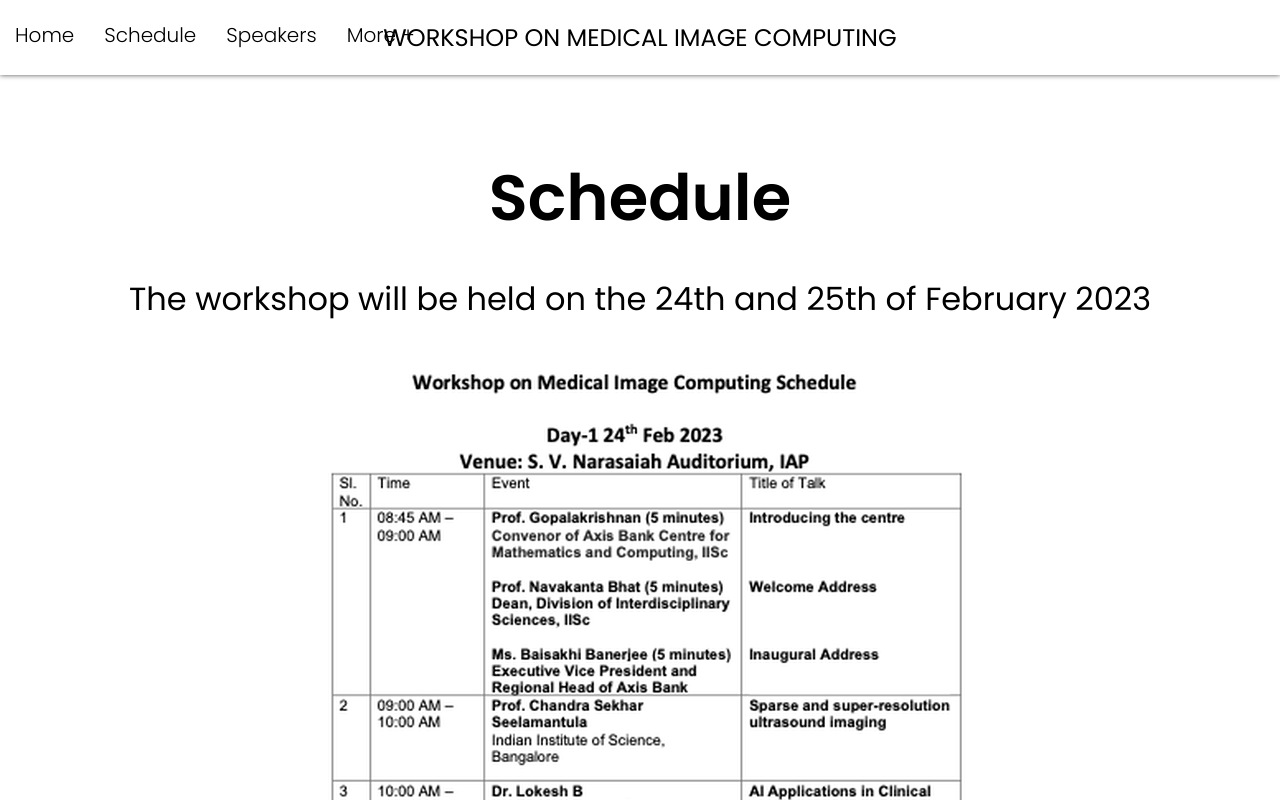
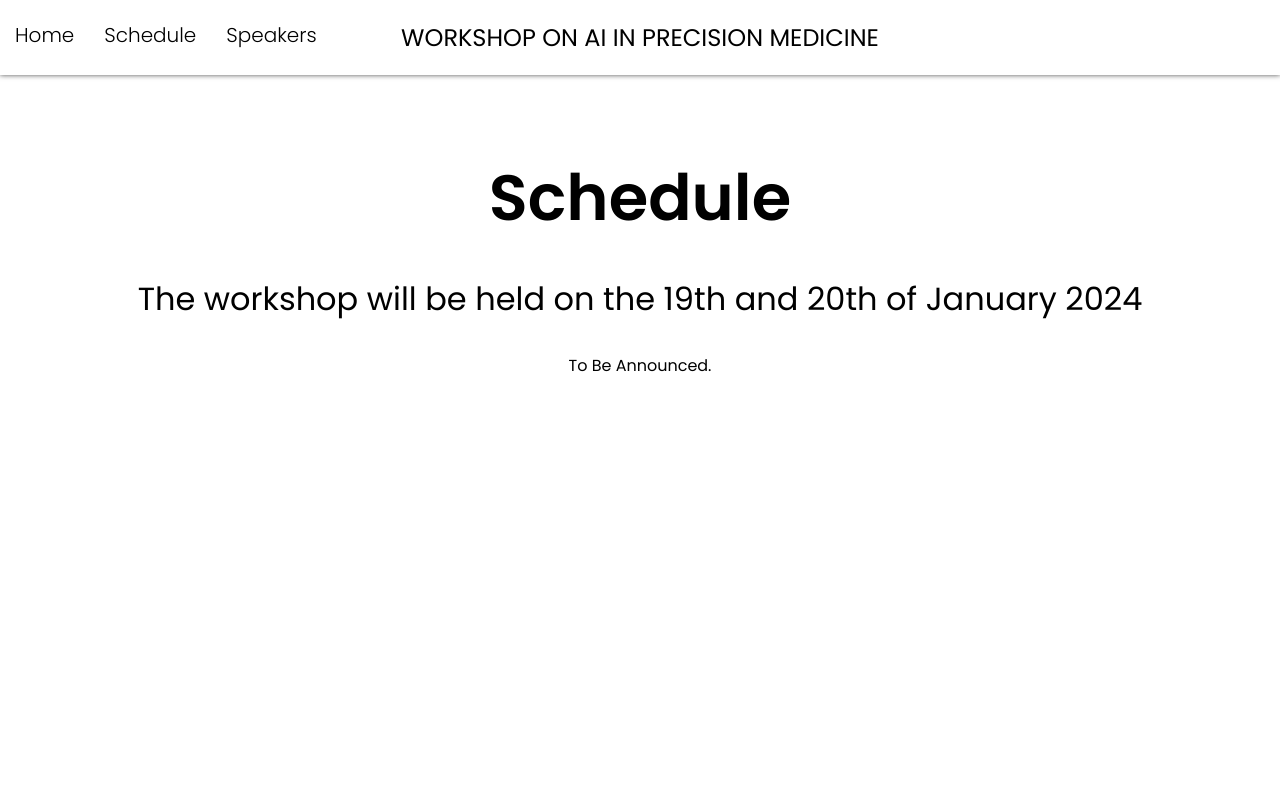
Before and after one commit to crocs-in-socks/IIScite, a React (Create React App) app in the folder frontend/: page /schedule in a window 1280 px wide. Shown: the top 800 px of the page. Built offline with nearby package versions, Linux system fonts and the light colour scheme.

Commit message:
Changes v2

```diff
--- a/frontend/src/components/LandingScreen.js
+++ b/frontend/src/components/LandingScreen.js
@@ -6,7 +6,7 @@ export default function LandingScreen() {
         <>
             <div className="screen-container">
                 <div className="screen-text-container">
-                    Workshop on Medical Image Computing 2023
+                    WORKSHOP ON AI IN PRECISION MEDICINE
                 </div>
             </div>
         </>
--- a/frontend/src/components/Navbar.js
+++ b/frontend/src/components/Navbar.js
@@ -16,13 +16,10 @@ export default function Navbar() {
                         <div className="navbar-list-item navbar-left">
                             <a href="/speakers" className="navbar-link">Speakers</a>
                         </div>
-                        <div className="navbar-list-item navbar-left">
-                            More +
-                        </div>
                     </div>
                 </div>
                 <div className="navbar-list-item navbar-title">
-                    WORKSHOP ON MEDICAL IMAGE COMPUTING
+                    WORKSHOP ON AI IN PRECISION MEDICINE
                 </div>
             </div>
         </>
--- a/frontend/src/components/SpeakerComponent.js
+++ b/frontend/src/components/SpeakerComponent.js
@@ -2,14 +2,6 @@ import React from "react";
 import Speaker from "./SpeakerCard";
 import "../styles/SpeakerComponent.css";
 import SpeakerImage1 from "../assets/images/speaker.jpeg";
-import SpeakerImage2 from "../assets/images/speaker2.jpg";
-import SpeakerImage3 from "../assets/images/speaker3.jpeg";
-import SpeakerImage4 from "../assets/images/speaker4.jpeg";
-import SpeakerImage5 from "../assets/images/speaker5.png";
-import SpeakerImage6 from "../assets/images/speaker6.png";
-import SpeakerImage7 from "../assets/images/speaker7.jpeg";
-import SpeakerImage8 from "../assets/images/speaker8.jpeg";
-import SpeakerImage9 from "../assets/images/speaker9.jpg";
 
 export default function Speakers() {
     return(
@@ -21,18 +13,6 @@ export default function Speakers() {
                 </div>
                 <div className="speakercomponent-row">
                     <Speaker image={SpeakerImage1} name={"Prof. Phaneendra Yalavarthy, IISc Bengaluru"}/>
-                    <Speaker image={SpeakerImage2} name={"Dr. Lokesh B, Aster CMI"}/>
-                    <Speaker image={SpeakerImage3} name={"Dr. Mythri Shankar, Aster CMI"}/>
-                </div>
-                <div className="speakercomponent-row">
-                    <Speaker image={SpeakerImage4} name={"Prof. Pradipta Mahji, ISI Kolkata "}/>
-                    <Speaker image={SpeakerImage5} name={"Prof. Ananda Shankar Chowdhury, Jadavpur University"}/>
-                    <Speaker image={SpeakerImage6} name={"Prof. Chandra Sekhar Seelamantula, IISc Bengaluru"}/>
-                </div>
-                <div className="speakercomponent-row">
-                    <Speaker image={SpeakerImage7} name={"Dr. Prasad Sudhakar, Staff Scientist, GE"}/>
-                    <Speaker image={SpeakerImage8} name={"Prof. Neelam Sinha, IIIT Bengaluru"}/>
-                    <Speaker image={SpeakerImage9} name={"Prof. Debnath Pal, IISc Bengaluru"}/>
                 </div>
             </div>
         </>
--- a/frontend/src/pages/Schedule.js
+++ b/frontend/src/pages/Schedule.js
@@ -11,11 +11,10 @@ export default function Schedule() {
                     Schedule
                 </div>
                 <div className="schedule-text">
-                    The workshop will be held on the 24th and 25th of February 2023
+                    The workshop will be held on the 19th and 20th of January 2024
                 </div>
                 <div className="schedule-image-container">
-                    <img src={Schedule1} alt=""/>
-                    <img src={Schedule2} alt=""/>
+                    To Be Announced.
                 </div>
             </div>
         </>
```
